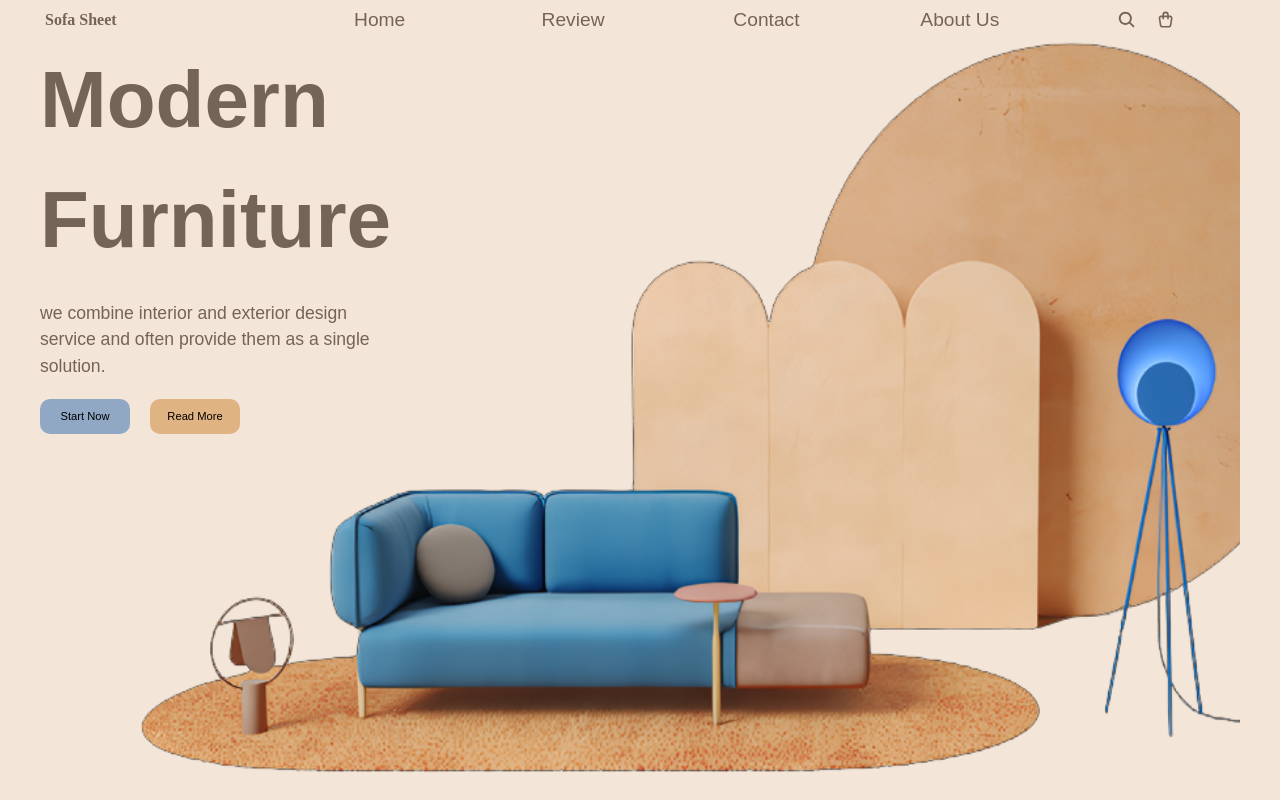
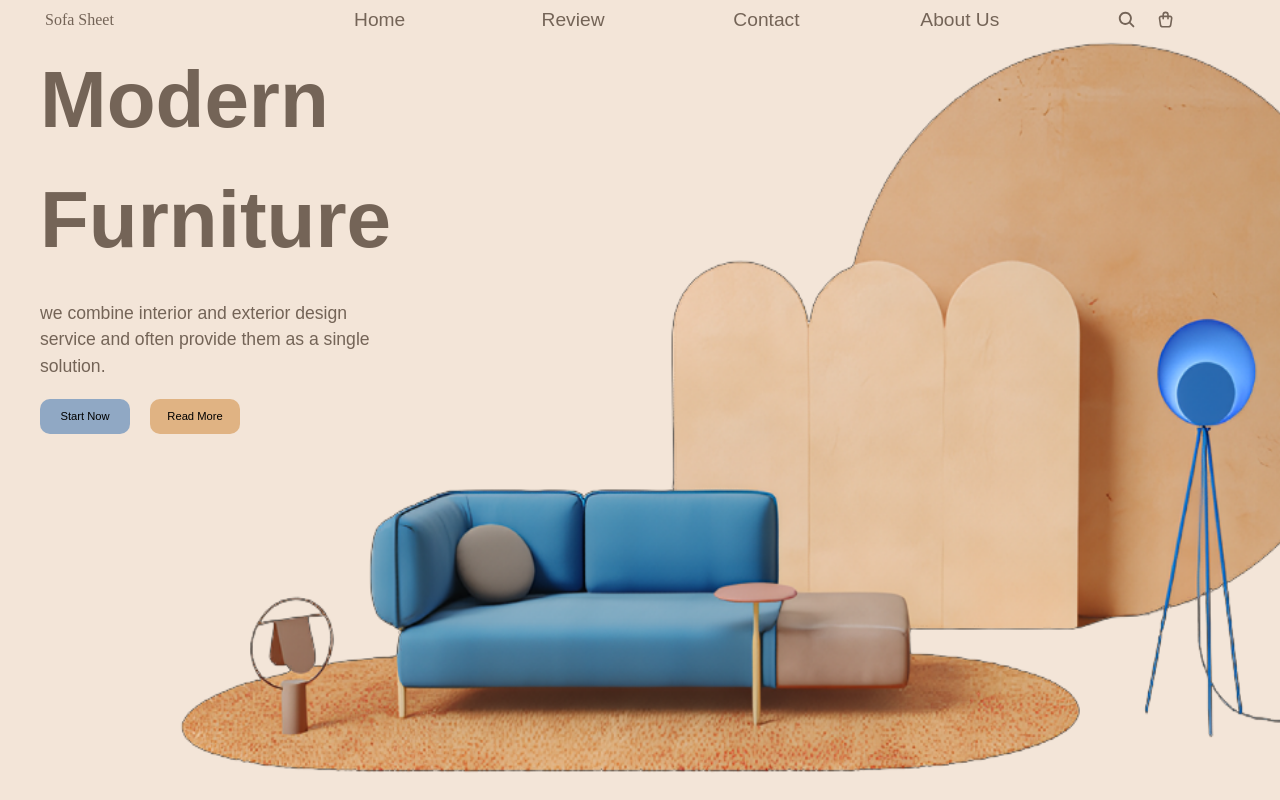
Before and after one commit to jihannkn/Furniture, a React (Vite) app: page / in a window 1280 px wide. Shown: the top 800 px of the page. Built offline with nearby package versions, Linux system fonts and the light colour scheme.

Commit message:
files:  modified:   src/components/elements/Section1.jsx

```diff
--- a/src/components/elements/Section1.jsx
+++ b/src/components/elements/Section1.jsx
@@ -21,7 +21,7 @@ export default function Section1() {
                             <button className="w-[15%] h-[35px] rounded-[10px] bg-primary-brown text-[0.7rem] flex items-center justify-center"><a href="#">Read More</a></button>
                         </div>
                     </div>
-                    <div className="w-full flex justify-end">
+                    <div className="w-full flex justify-end ml-[40px]">
                         <img src={bg1} alt="" className="w-[100%] h-[100vh]"/>
                     </div>
                 <div className=" w-full" >
--- a/src/components/fragments/Content.jsx
+++ b/src/components/fragments/Content.jsx
@@ -14,10 +14,10 @@ export default function Content() {
             <div className="w-full mb-[90px]">
                 <Section2/>
             </div>
-            <div className="w-full h-screen border-2 border-blue-500 flex items-center justify-center">
+            <div className="w-full ">
                 <Section3/>
             </div>
-            <div className="w-full h-screen border-2 border-blue-500 flex items-center justify-center">
+            <div className="w-full h-screenflex items-center justify-center">
                 <Section4/>
             </div>
         </div>
--- a/src/components/fragments/Navbar.jsx
+++ b/src/components/fragments/Navbar.jsx
@@ -6,7 +6,7 @@ export default function Navbar() {
     return (
         <div className="w-full flex items-center p-[5px] text-font-color">
             <div className="w-[20%] flex justify-start">
-                <h1 className="font-playwrite font-bold">Sofa Sheet</h1>
+                <h1 className="font-dancing">Sofa Sheet</h1>
             </div>
             <div className="w-[65%]">
                 <ul className="flex justify-around w-full font-poppins">
--- a/src/components/layouts/MainLayout.jsx
+++ b/src/components/layouts/MainLayout.jsx
@@ -4,17 +4,18 @@ import Navbar from "../fragments/Navbar";
 
 export default function MainLayout(){
     return(
-        <div className="w-full px-[40px] bg-primary-bg">
+        <div className="w-full bg-primary-bg">
+            <div className="px-[40px]">
             <div className="w-full">
                 <Navbar/>
             </div>
             <div className="w-full">
                 <Content/>
             </div>
+            </div>
             <div className="w-full">
                 <Footer/>
             </div>
-
         </div>
     )
 }
--- a/src/index.css
+++ b/src/index.css
@@ -1,4 +1,4 @@
 @tailwind base;
 @tailwind components;
 @tailwind utilities;
-@import url('https://fonts.googleapis.com/css2?family=Playwrite+US+Trad:wght@100..400&family=Poppins:ital,wght@0,100;0,200;0,300;0,400;0,500;0,600;0,700;0,800;0,900;1,100;1,200;1,300;1,400;1,500;1,600;1,700;1,800;1,900&display=swap');
+@import url('https://fonts.googleapis.com/css2?family=Dancing+Script:wght@400..700&family=Poppins&display=swap');
--- a/tailwind.config.js
+++ b/tailwind.config.js
@@ -7,8 +7,8 @@ export default {
   theme: {
     extend: {
       fontFamily: {
-        poppins:['poppins','sans-serif'],
-        playwrite:["Playwrite US Trad", 'cursive']
+        poppins:["Poppins", 'sans-serif'],
+        dancing: ['Dancing Script', 'cursive'],
       },
       colors: {
         'font-color': '#746457',
```
